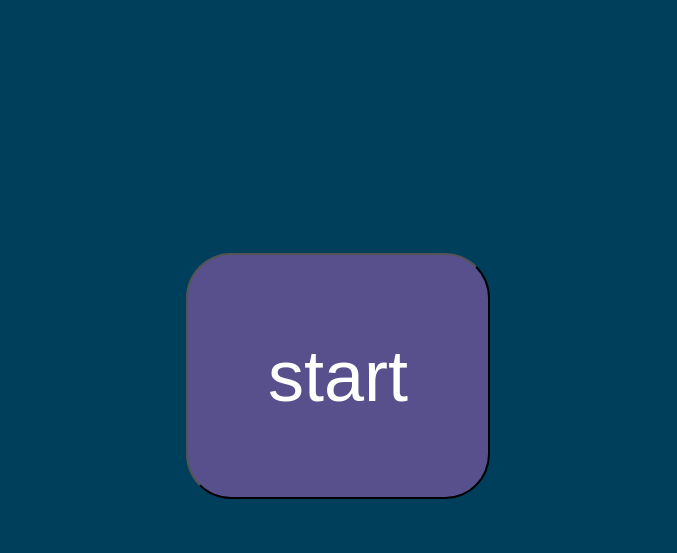
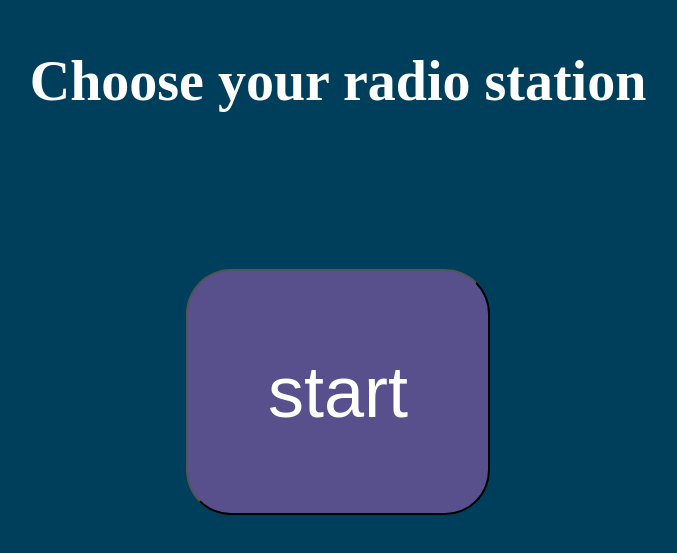
Before and after one commit to AnastasiyaSamoilenkaHyper/Swedish-radio-project, a plain HTML site: page index.html in a window 1280 px wide. Shown: the part 111-664 px from the top of the page, without its empty margins (302-979 px from the left). Drawn offline with Linux system fonts and the light colour scheme.

Commit message:
changed text

```diff
--- a/scripts/script.js
+++ b/scripts/script.js
@@ -4,9 +4,15 @@ let container = document.getElementsByClassName("container")[0];
 ///////////////////FIRST PAGE////////////////////////////////
 
 let startBtn = createBtn("btn__start", "start");
+app.insertAdjacentHTML(
+  "afterbegin",
+  '<h1 class="start__h1">Choose your radio station</h1>'
+);
+
 startBtn.addEventListener("click", doPages);
 
 function doPages() {
+  document.getElementsByClassName("start__h1")[0].innerHTML = "welcome";
   startBtn.style.display = "none";
   if (startBtn.style.display == "none") {
     ///////////////////FETCH JSON//////////////////////////////
@@ -19,7 +25,6 @@ function doPages() {
       add_image(data, channelNumber);
       add_audio(data, channelNumber);
       createForm();
-
 
       /////////////Speach recognition/////////////////
       const searchForm = document.querySelector("#search-form");
--- a/style.css
+++ b/style.css
@@ -7,7 +7,7 @@
 body {
   display: flex;
   justify-content: center;
-  background-color: #003F5C;
+  background-color: #003f5c;
   color: white;
 }
 #app {
@@ -26,16 +26,19 @@ img {
 
 audio {
   width: 400px;
-
 }
 
-#btn__start{
-  background-color: #58508D;
+#btn__start {
+  background-color: #58508d;
   color: white;
   font-size: 4.5rem;
   padding: 5rem;
   border-radius: 45px;
-  margin: 18vh auto;
+  margin: 12vh auto;
+}
+
+.start__h1 {
+  font-size: 3.5rem;
 }
 @import url("https://fonts.googleapis.com/css?family=Montserrat");
 
```
